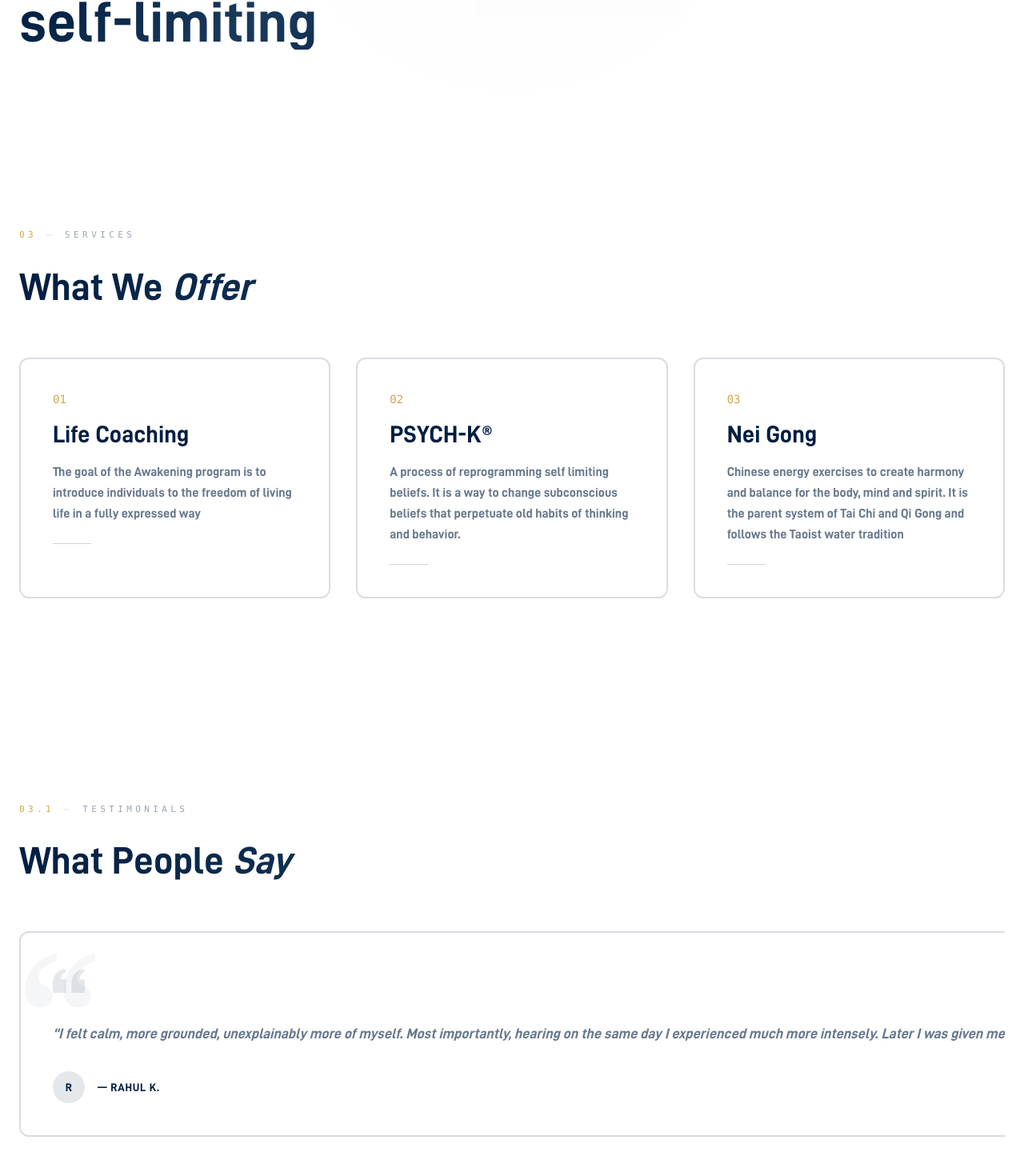
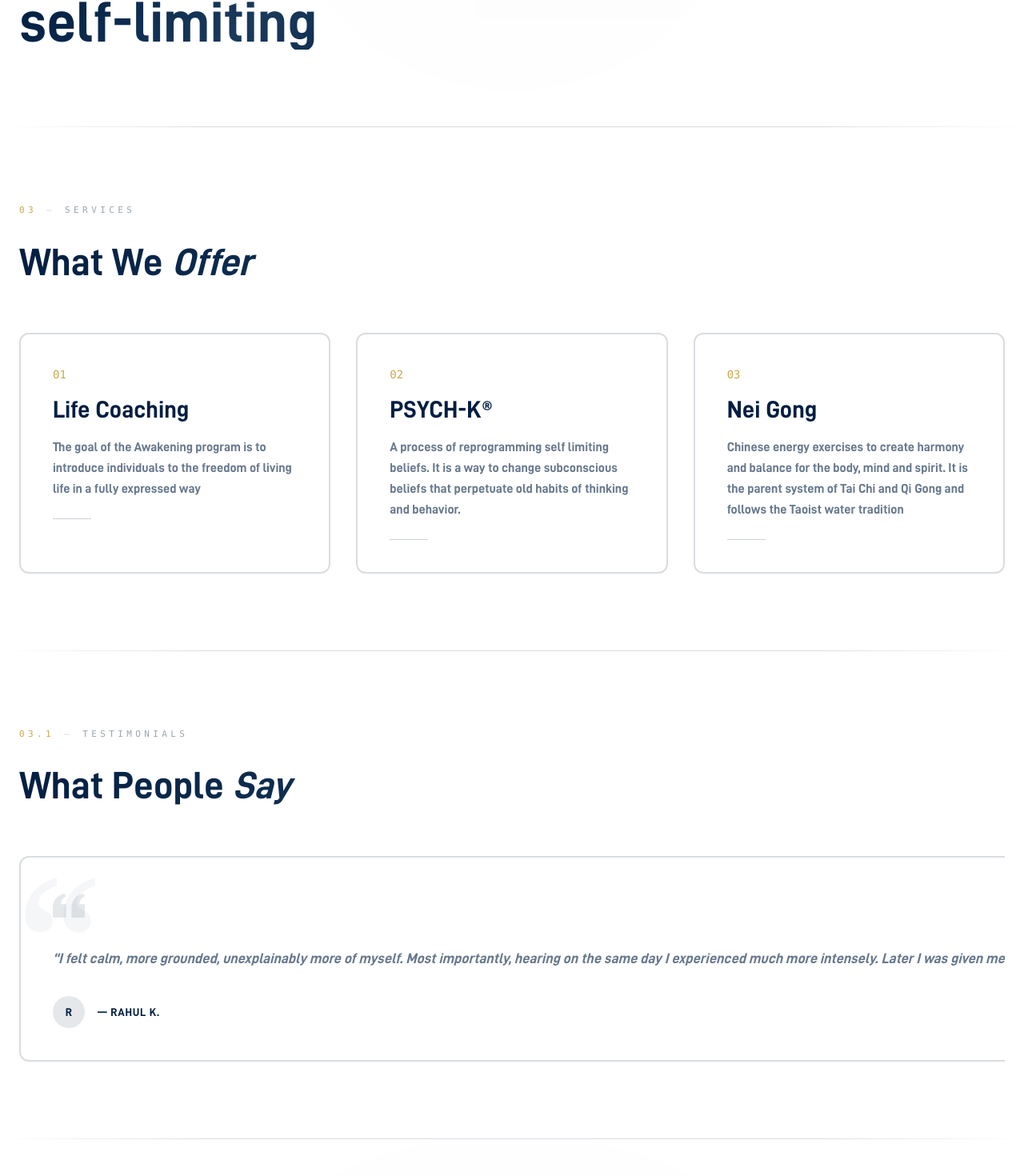
Before and after one commit to SikeGottem/sunstreet, a Next.js app: page /coaching in a window 1280 px wide. Shown: the part 532-2002 px from the top of the page at 80% size. Built offline with nearby package versions, Linux system fonts and the light colour scheme.

Commit message:
fix: consistent spacing — py-24 all sections, section dividers on all pages

```diff
--- a/src/app/coaching/page.tsx
+++ b/src/app/coaching/page.tsx
@@ -97,8 +97,9 @@ export default function CoachingPage() {
         </motion.div>
       </section>
 
+      <div className="section-divider" />
       {/* Services Grid */}
-      <section className="py-32 px-6 bg-white">
+      <section className="py-24 px-6 bg-white">
         <div className="max-w-7xl mx-auto">
           <Reveal><SectionLabel number="03" label="Services" /></Reveal>
           <Reveal delay={0.1}><h3 className="text-gradient-navy font-sans text-4xl md:text-5xl mb-16">What We <span className="italic">Offer</span></h3></Reveal>
@@ -118,8 +119,9 @@ export default function CoachingPage() {
         </div>
       </section>
 
+      <div className="section-divider" />
       {/* Testimonials — Draggable Carousel */}
-      <section className="py-32 px-6 bg-white overflow-hidden">
+      <section className="py-24 px-6 bg-white overflow-hidden">
         <div className="max-w-7xl mx-auto">
           <Reveal><SectionLabel number="03.1" label="Testimonials" /></Reveal>
           <Reveal delay={0.1}><h3 className="text-gradient-navy font-sans text-4xl md:text-5xl mb-16">What People <span className="italic">Say</span></h3></Reveal>
--- a/src/app/consulting/page.tsx
+++ b/src/app/consulting/page.tsx
@@ -128,8 +128,9 @@ export default function ConsultingPage() {
         </div>
       </section>
 
+      <div className="section-divider" />
       {/* Stats — animated counters (already via CounterNumber) */}
-      <section className="py-20 px-6 bg-white overflow-hidden">
+      <section className="py-24 px-6 bg-white overflow-hidden">
         <div className="max-w-7xl mx-auto grid grid-cols-3 gap-8">
           {stats.map((stat, i) => (
             <Reveal key={stat.label} delay={i * 0.1}>
--- a/src/app/page.tsx
+++ b/src/app/page.tsx
@@ -153,7 +153,7 @@ function StatsSection() {
   return (
     <>
       <div className="section-divider" />
-      <section className="py-32 px-6 bg-white overflow-hidden">
+      <section className="py-24 px-6 bg-white overflow-hidden">
         <div className="max-w-7xl mx-auto grid grid-cols-2 md:grid-cols-4 gap-8">
           {stats.map((stat, i) => (
             <Reveal key={stat.label} delay={i * 0.1}>
```
